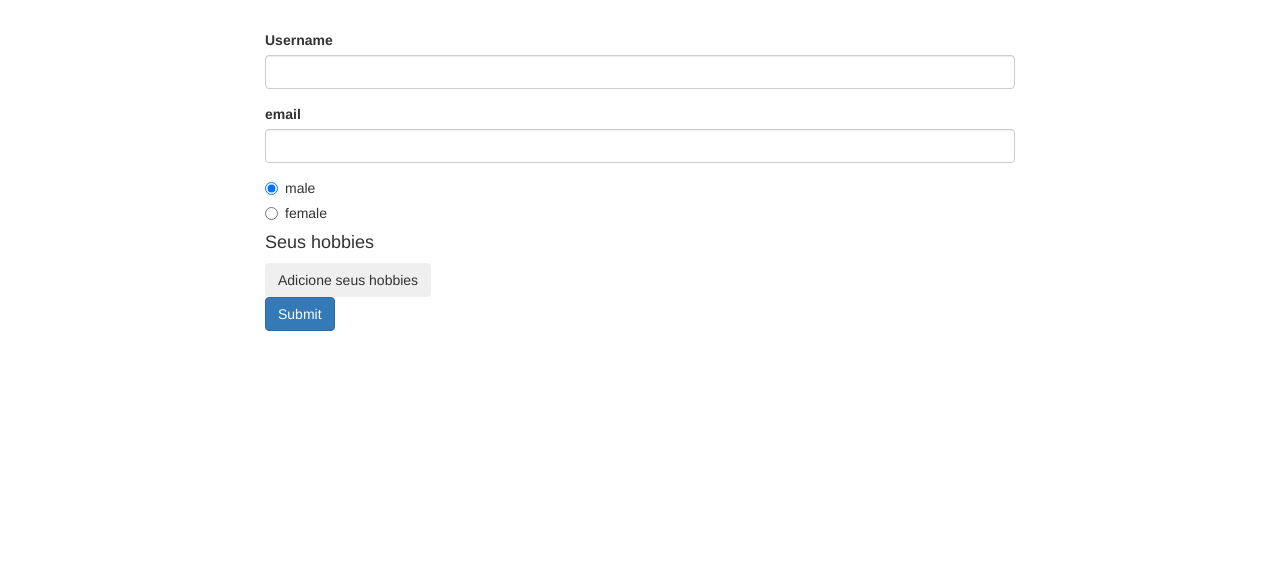
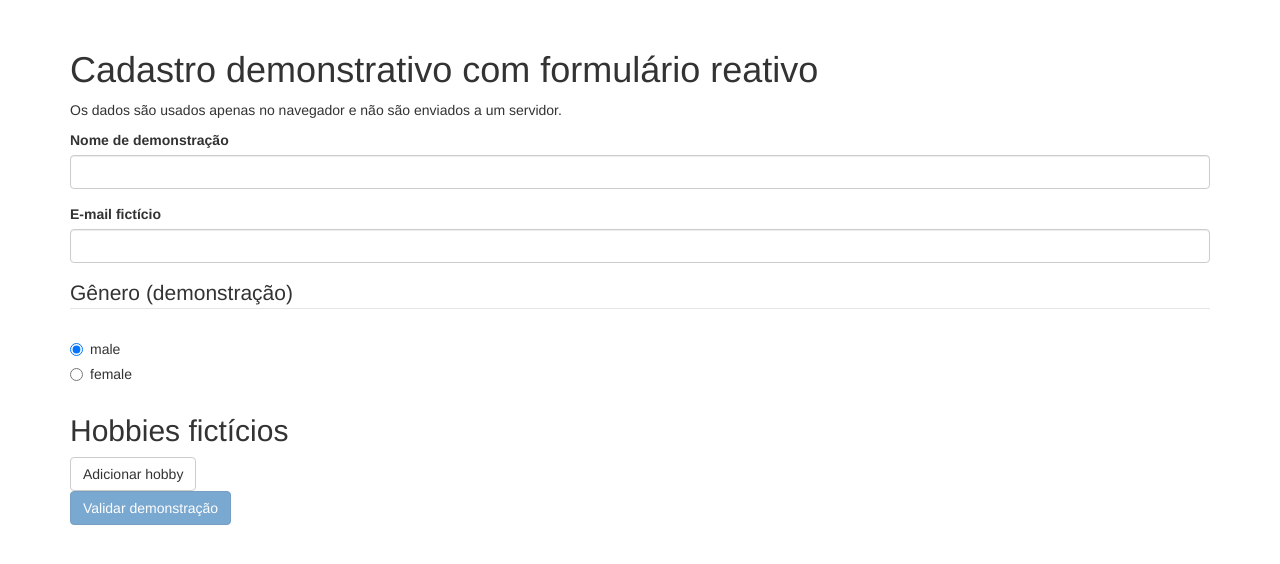
Before and after one commit to caobianco1996/FormAngular-Reactive-Approach, an Angular app: page / in a window 1280 px wide. Shown: the top 564 px of the page. Built offline with nearby package versions, Linux system fonts and the light colour scheme.

Commit message:
feat: improve reactive form validation and accessibility

```diff
--- a/src/app/app.component.html
+++ b/src/app/app.component.html
@@ -1,57 +1,83 @@
-<div class="container">
-  <div class="row">
-    <div class="col-xs-12 col-sm-10 col-md-8 col-sm-offset-1 col-md-offset-2">
-      <form [formGroup]="signupForm" (ngSubmit)="onSubmit()">
-        <div formGroupName="userData">
+<main class="container">
+  <h1>Cadastro demonstrativo com formulário reativo</h1>
+  <p>Os dados são usados apenas no navegador e não são enviados a um servidor.</p>
+
+  <form [formGroup]="signupForm" (ngSubmit)="onSubmit()" novalidate>
+    <section formGroupName="userData">
       <div class="form-group">
-            <label for="username">Username</label>
+        <label for="username">Nome de demonstração</label>
         <input
           type="text"
           id="username"
           formControlName="username"
           class="form-control"
+          autocomplete="off"
+          [attr.aria-invalid]="signupForm.get('userData.username')?.invalid && signupForm.get('userData.username')?.touched"
+          aria-describedby="username-error"
         />
-            <span *ngIf="!signupForm.get('userData.username').valid && signupForm.get('userData.username').touched"
-            class="help-block">
-            <span *ngIf="signupForm.get('userData.username').errors['nameIsForbidden']">This name is invalid</span>
-            <span *ngIf="signupForm.get('userData.username').errors['required']">This field is required</span>
+        <span
+          id="username-error"
+          *ngIf="signupForm.get('userData.username')?.invalid && signupForm.get('userData.username')?.touched"
+          class="help-block"
+          role="alert"
+        >
+          <span *ngIf="signupForm.get('userData.username')?.hasError('nameIsForbidden')">Este nome está reservado para o exercício.</span>
+          <span *ngIf="signupForm.get('userData.username')?.hasError('required')">Informe um nome de demonstração.</span>
         </span>
       </div>
+
       <div class="form-group">
-            <label for="email">email</label>
+        <label for="email">E-mail fictício</label>
         <input
-              type="text"
+          type="email"
           id="email"
           formControlName="email"
           class="form-control"
+          autocomplete="off"
+          [attr.aria-invalid]="signupForm.get('userData.email')?.invalid && signupForm.get('userData.email')?.touched"
+          aria-describedby="email-error"
         />
-            <span *ngIf="!signupForm.get('userData.email').valid && signupForm.get('userData.email').touched"
-            class="help-block">Insira um email valido</span>
+        <span
+          id="email-error"
+          *ngIf="signupForm.get('userData.email')?.invalid && signupForm.get('userData.email')?.touched"
+          class="help-block"
+          role="alert"
+        >Informe um e-mail fictício válido.</span>
       </div>
+    </section>
 
-        </div>
-
+    <fieldset class="form-group">
+      <legend>Gênero (demonstração)</legend>
       <div class="radio" *ngFor="let gender of genders">
         <label>
-            <input type="radio" formControlName="gender" [value]="gender" />{{
-              gender
-            }}
+          <input type="radio" formControlName="gender" [value]="gender" />
+          {{ gender }}
         </label>
       </div>
-        <div formArrayName="hobbies">
-          <h4>Seus hobbies</h4>
-          <button class="btn btn-defaut" type="button"
-          (click)="onAddHobby()">Adicione seus hobbies</button>
-          <div class="form-group"
-          *ngFor="let hobbyControl of controls; let i = index">
-            <input type="text" class="form-control" [formControlName]="i">
+    </fieldset>
+
+    <section formArrayName="hobbies">
+      <h2>Hobbies fictícios</h2>
+      <button class="btn btn-default" type="button" (click)="onAddHobby()">
+        Adicionar hobby
+      </button>
+      <div class="form-group" *ngFor="let hobbyControl of controls; let i = index">
+        <label [for]="'hobby-' + i">Hobby {{ i + 1 }}</label>
+        <input
+          type="text"
+          class="form-control"
+          [id]="'hobby-' + i"
+          [formControlName]="i"
+          autocomplete="off"
+        />
       </div>
-        </div>
+    </section>
 
-        <span *ngIf="!signupForm.valid && signupForm.touched"
-          class="help-block">Insira dados validos</span>
-        <button class="btn btn-primary" type="submit">Submit</button>
+    <p *ngIf="signupForm.invalid && signupForm.touched" class="help-block" role="alert">
+      Corrija os campos obrigatórios antes de continuar.
+    </p>
+    <button class="btn btn-primary" type="submit" [disabled]="signupForm.invalid || signupForm.pending">
+      Validar demonstração
+    </button>
   </form>
-    </div>
-  </div>
-</div>
+</main>
```
Lines whose indentation alone changed are shown as unchanged.
